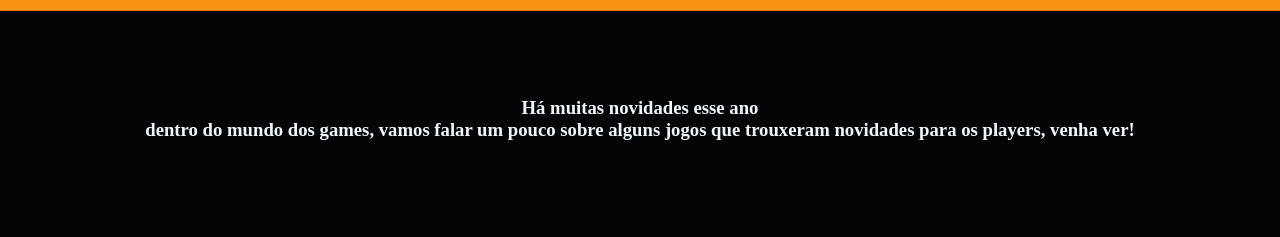
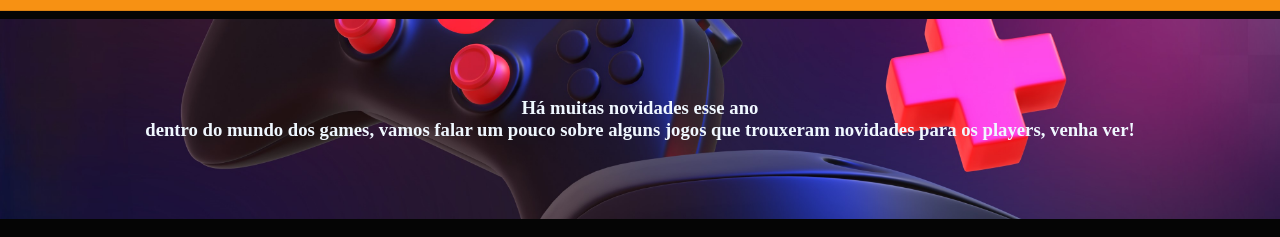
Before and after one commit to TacieleCosta/Site-de-Jogos-2024, a plain HTML site: page index.html in a window 1280 px wide. Shown: the part 54-291 px from the top of the page. Drawn offline with nearby package versions, Linux system fonts and the light colour scheme.

Commit message:
Update style.css

```diff
--- a/style.css
+++ b/style.css
@@ -32,7 +32,7 @@ h4{
     font-size: 1.2rem;
 }
 section{
-    background-image: url(img/game.jpg);
+    background-image: url(game.jpg);
     background-repeat: no-repeat;
     background-position: center;
     background-size: cover;
```
